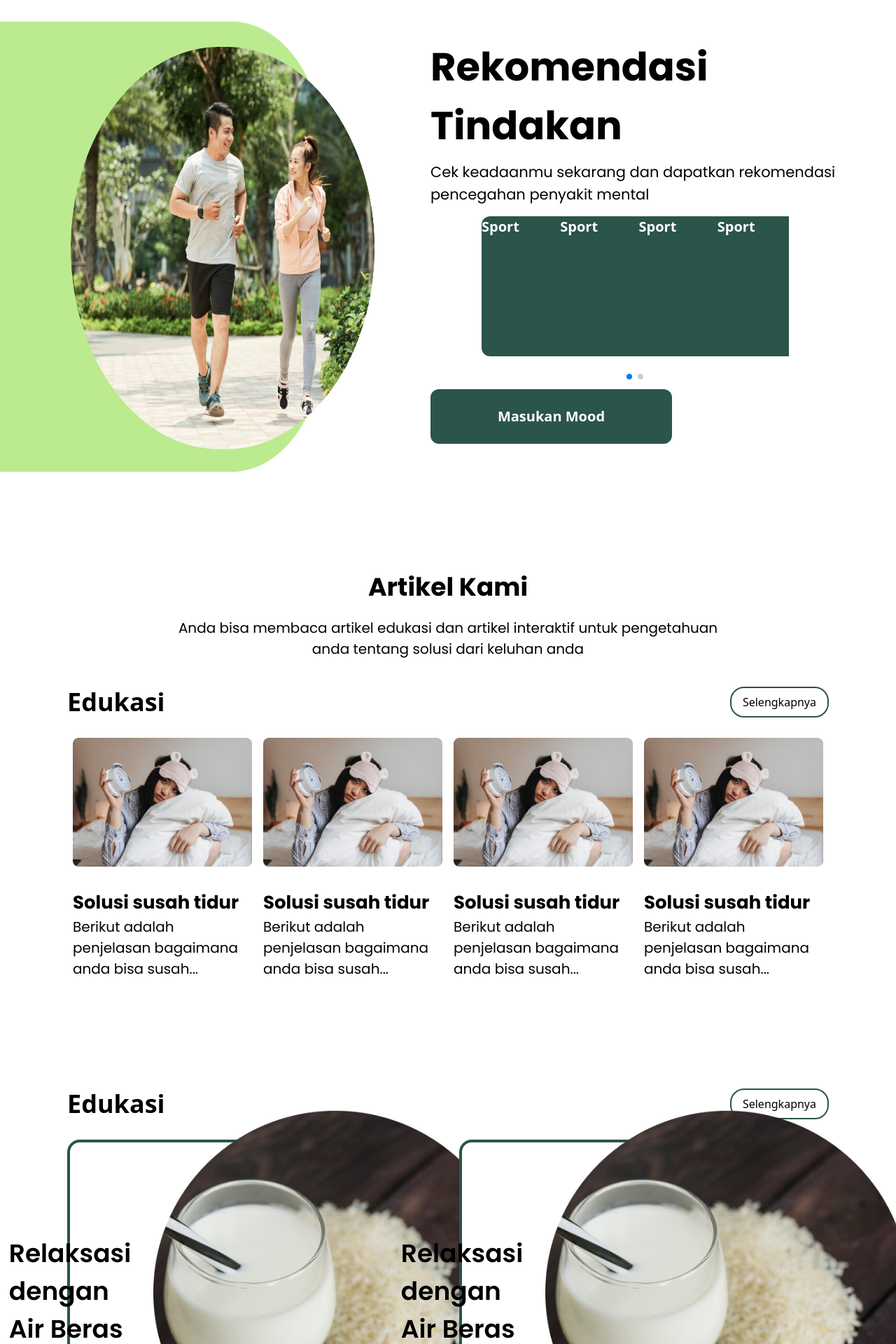
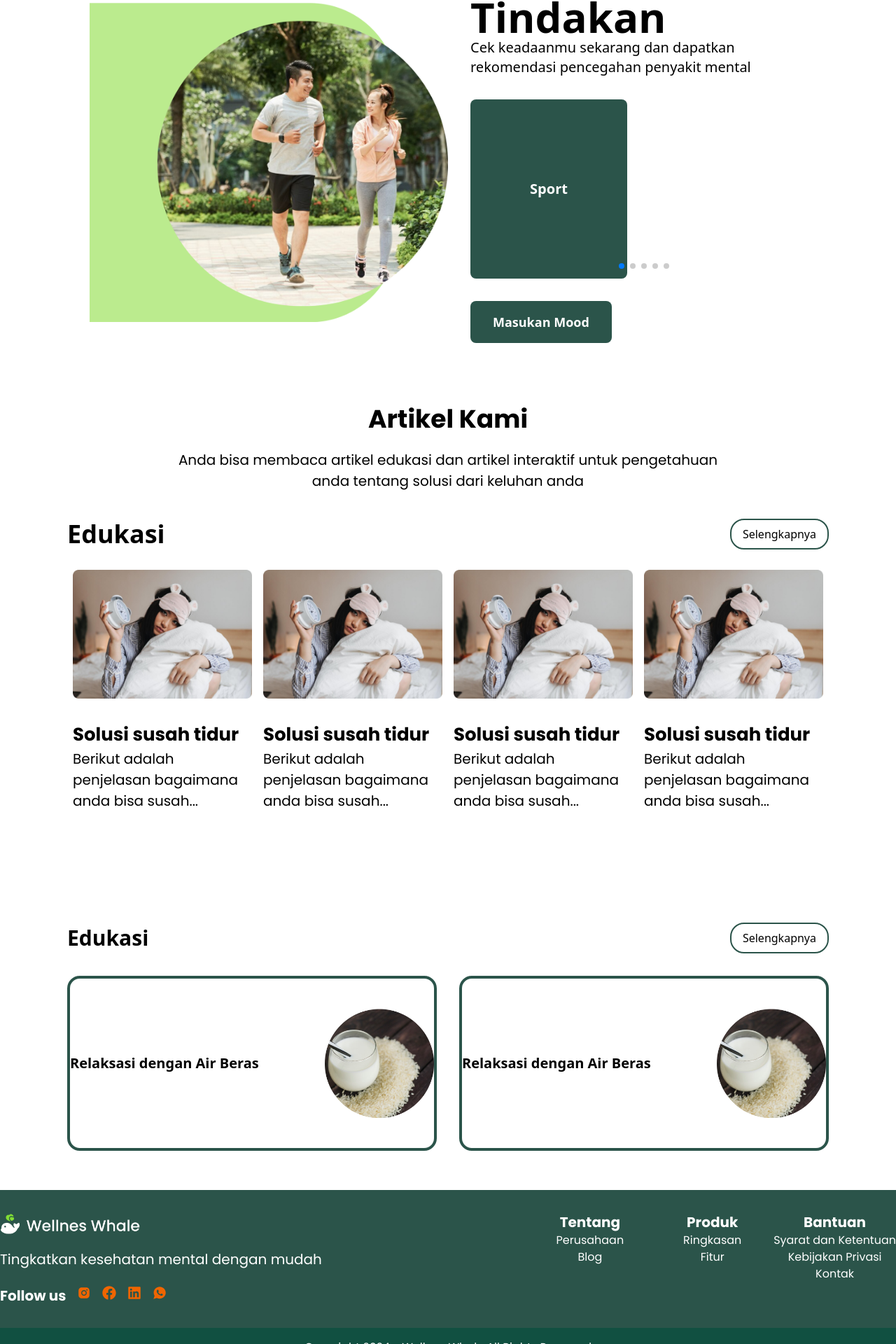
Before and after one commit to aufarhmn/WellnessWhale, a Next.js app in the folder frontend/: page / in a window 1280 px wide. Shown: the part 818-2738 px from the top of the page at 70% size. Built offline with nearby package versions, Linux system fonts and the light colour scheme.

Commit message:
feat: Make several pages more responsive

```diff
--- a/frontend/package.json
+++ b/frontend/package.json
@@ -9,7 +9,7 @@
     "lint": "next lint"
   },
   "dependencies": {
-    "next": "14.1.0",
+    "next": "^14.2.3",
     "react": "^18",
     "react-dom": "^18",
     "react-icons": "^5.2.0",
--- a/frontend/src/components/Action.jsx
+++ b/frontend/src/components/Action.jsx
@@ -1,68 +1,71 @@
-import React from 'react'
-import Image from 'next/image'
-import Sport from '../assets/images/action/sport.png'
-import { Swiper, SwiperSlide } from 'swiper/react'
-import { Pagination } from 'swiper/modules'
+import React from "react";
+import Image from "next/image";
+import Sport from "../assets/images/action/sport.png";
+import { Swiper, SwiperSlide } from "swiper/react";
+import { Pagination } from "swiper/modules";
 
-import 'swiper/css';
-import 'swiper/css/pagination';
+import "swiper/css";
+import "swiper/css/pagination";
 
 export default function Action() {
   return (
-    <>
-      <div className='w-full h-[900px] bg-white flex flex-row py-32'>
-        <div className='w-4/5 h-full '>
-            <Image className="h-full w-full" src={Sport} width={600} height={400}/>
+    <div className="w-full bg-white flex flex-col md:flex-row md:items-center py-8 px-4 md:px-20">
+      <div className="w-full md:w-1/2 flex justify-center md:justify-end">
+        <div className="max-w-md md:max-w-lg">
+          <Image src={Sport} alt="Sport" width={600} height={400} />
         </div>
-        <div className='w-full h-full flex flex-col px-20'>
-            <div className='w-fit h-full font-["Poppins"] my-4 flex flex-col justify-end gap-2'>
-                <p className='font-bold text-[56px]'>Rekomendasi Tindakan</p>
-                <p className='text-[21px]'>Cek keadaanmu sekarang dan dapatkan rekomendasi pencegahan penyakit mental</p>
       </div>
-            <div className='w-full h-full flex flex-row'>
+      <div className="w-full md:w-1/2 flex flex-col items-center md:items-start md:px-8 mt-8 md:mt-0">
+        <div className="text-center md:text-left mb-8">
+          <h1 className="text-4xl md:text-6xl font-bold">
+            Rekomendasi Tindakan
+          </h1>
+          <p className="text-lg md:text-xl">
+            Cek keadaanmu sekarang dan dapatkan rekomendasi pencegahan penyakit
+            mental
+          </p>
+        </div>
+        <div className="w-full flex justify-center md:justify-start mb-8">
           <Swiper
             spaceBetween={10}
-                    slidesPerView={4}
-                    pagination={{
-                        clickable: true
-                    }}
-                    modules={[ Pagination ]}
-                    className="w-full max-w-[75%] h-full"
+            slidesPerView={1}
+            pagination={{ clickable: true }}
+            modules={[Pagination]}
+            className="max-w-lg"
           >
             <SwiperSlide>
-                    <div className='w-[150px] h-[200px] bg-green-400 rounded-[12px]'>
-                        <p className='text-white text-[20px] font-bold'>Sport</p>
+              <div className="w-48 md:w-56 h-64 bg-green-400 rounded-lg flex items-center justify-center">
+                <p className="text-white text-lg md:text-xl font-bold">Sport</p>
               </div>
             </SwiperSlide>
             <SwiperSlide>
-                    <div className='w-[150px] h-[200px] bg-green-400 rounded-[12px]'>
-                        <p className='text-white text-[20px] font-bold'>Sport</p>
+              <div className="w-48 md:w-56 h-64 bg-green-400 rounded-lg flex items-center justify-center">
+                <p className="text-white text-lg md:text-xl font-bold">Sport</p>
               </div>
             </SwiperSlide>
             <SwiperSlide>
-                    <div className='w-[150px] h-[200px] bg-green-400 rounded-[12px]'>
-                        <p className='text-white text-[20px] font-bold'>Sport</p>
+              <div className="w-48 md:w-56 h-64 bg-green-400 rounded-lg flex items-center justify-center">
+                <p className="text-white text-lg md:text-xl font-bold">Sport</p>
               </div>
             </SwiperSlide>
             <SwiperSlide>
-                    <div className='w-[150px] h-[200px] bg-green-400 rounded-[12px]'>
-                        <p className='text-white text-[20px] font-bold'>Sport</p>
+              <div className="w-48 md:w-56 h-64 bg-green-400 rounded-lg flex items-center justify-center">
+                <p className="text-white text-lg md:text-xl font-bold">Sport</p>
               </div>
             </SwiperSlide>
             <SwiperSlide>
-                    <div className='w-[150px] h-[200px] bg-green-400 rounded-[12px]'>
-                        <p className='text-white text-[20px] font-bold'>Sport</p>
+              <div className="w-48 md:w-56 h-64 bg-green-400 rounded-lg flex items-center justify-center">
+                <p className="text-white text-lg md:text-xl font-bold">Sport</p>
               </div>
             </SwiperSlide>
           </Swiper>
         </div>
-            <div className='w-fit h-min mb-10'>
-                <button className='px-24 py-6 bg-green-400 rounded-[12px]'>
-                    <p className='text-white text-[20px] font-bold'>Masukan Mood</p>
+        <div className="mb-10">
+          <button className="px-8 py-4 bg-green-400 rounded-lg">
+            <p className="text-white text-lg font-bold">Masukan Mood</p>
           </button>
         </div>
       </div>
     </div>
-    </>
-  )
+  );
 }
--- a/frontend/src/components/Footer.jsx
+++ b/frontend/src/components/Footer.jsx
@@ -1,73 +1,56 @@
-import React from 'react'
-import Image from 'next/image'
-import { FaFacebook, FaLinkedin   } from 'react-icons/fa'
-import { AiFillInstagram } from "react-icons/ai"
-import { IoLogoWhatsapp } from "react-icons/io"
+import React from "react";
+import Image from "next/image";
+import { FaFacebook, FaLinkedin } from "react-icons/fa";
+import { AiFillInstagram } from "react-icons/ai";
+import { IoLogoWhatsapp } from "react-icons/io";
 
 export default function Footer() {
   return (
-    <>
-      <div className='flex flex-col w-full h-[420px] bg-green-400'>
-        <div className='w-full h-[330px] flex flex-row'>
-          <div className='w-4/5 h-full flex flex-col'>
-            <div className='flex flex-col justify-center pl-12'>
-              <Image
-                src='/Logo-White.png'
-                className='aspect-auto w-1/2 pt-14'
-                width={200}
-                height={44}
-              />
-              <div className='w-full h-full'>
-                <p className="text-white font-['Poppins'] pt-4 text-[20px]">
-                  {' '}
-                  Tingkatkan kesehatan mental dengan mudah{' '}
+    <div className='bg-green-400 text-white font-["Poppins"]'>
+      <div className="container mx-auto flex flex-col lg:flex-row py-8">
+        <div className="flex-1 px-4 lg:px-0">
+          <div className="flex justify-center lg:justify-start">
+            <Image src="/Logo-White.png" width={200} height={44} alt="Logo" />
+          </div>
+          <p className="text-center lg:text-left text-lg lg:text-xl mt-4">
+            Tingkatkan kesehatan mental dengan mudah
           </p>
+          <div className="flex justify-center lg:justify-start mt-4 lg:mt-6">
+            <p className="text-lg lg:text-xl font-bold mr-4">Follow us</p>
+            <div className="flex space-x-4">
+              <AiFillInstagram className="text-orange-100 text-xl" />
+              <FaFacebook className="text-orange-100 text-xl" />
+              <FaLinkedin className="text-orange-100 text-xl" />
+              <IoLogoWhatsapp className="text-orange-100 text-xl" />
             </div>
-              <div className='flex flex-row pt-10 justify-start gap-10 w-full '>
-                <p className="text-white text-[20px] font-['Poppins'] font-bold">
-                  {' '}
-                  Follow us{' '}
-                </p>
-                <div className='bg-white h-[40px] rounded-[20px]'>
-                  <AiFillInstagram  className='text-orange-100 text-[20px] mx-2 my-2' />
           </div>
-                <div className='bg-white rounded-[20px]'>
-                  <FaFacebook  className='text-orange-100 text-[20px] mx-2 my-2' />
         </div>
-                <div className='bg-white rounded-[20px]'>
-                  <FaLinkedin className='text-orange-100 text-[20px] mx-2 my-2' />
+        <div className="flex-1 flex justify-center lg:justify-end mt-6 lg:mt-0">
+          <div className="grid grid-cols-1 gap-y-4 lg:grid-cols-3 lg:gap-y-0">
+            <div className="text-center">
+              <p className="font-bold text-xl">Tentang</p>
+              <p>Perusahaan</p>
+              <p>Blog</p>
             </div>
-                <div className='bg-white rounded-[20px]'>
-                  <IoLogoWhatsapp className='text-orange-100 text-[20px] mx-2 my-2' />
+            <div className="text-center">
+              <p className="font-bold text-xl">Produk</p>
+              <p>Ringkasan</p>
+              <p>Fitur</p>
+            </div>
+            <div className="text-center">
+              <p className="font-bold text-xl">Bantuan</p>
+              <p>Syarat dan Ketentuan</p>
+              <p>Kebijakan Privasi</p>
+              <p>Kontak</p>
             </div>
           </div>
         </div>
       </div>
-          <div className='w-full h-full bg-white flex flex-row font-["Poppins"] text-[20px]'>
-            <div className='w-full h-full flex flex-col items-center justify-center'>
-                <p className='font-bold text-[24px]'> Tentang </p>
-                <p> Perusahaan </p>
-                <p> Blog </p>
-            </div>
-            <div className='w-full h-full flex flex-col items-center justify-center'>
-                <p className='font-bold text-[24px]'> Produk </p>
-                <p> Ringkasan </p>
-                <p> Fitur </p>
-            </div>
-            <div className='w-full h-full flex flex-col items-center justify-center'>
-                <p className='font-bold text-[24px]'> Bantuan </p>
-                <p> Syarat dan Ketentuan </p>
-                <p> Kebijakan Privasi </p>
-                <p> Kontak </p>
-            </div>
-          </div>
-        </div>
-        <div className='bg-green-200 w-full h-[90px] flex flex-row items-center justify-center'>
-          <p className="text-white font-['Poppins'] text-[18px]">
+      <div className="bg-green-200 py-4 text-center">
+        <p className="text-white text-sm lg:text-base">
           Copyright 2024 - Wellnes Whale All Rights Reserved
         </p>
       </div>
     </div>
-    </>
-  )
+  );
 }
--- a/frontend/src/components/Interactive.jsx
+++ b/frontend/src/components/Interactive.jsx
@@ -2,30 +2,51 @@ import React from "react";
 import Image from "next/image";
 import Beras from "../assets/images/hero/beras.png";
 
-export default function interactive() {
+export default function Interactive() {
   return (
     <>
-      <div className="flex flex-col w-full h-[450px] bg-white mt-8 mb-12">
-        <div className="w-full h-[70px] flex flex-row justify-between items-center px-24 mt-4">
-          <p className="text-[36px] font-bold"> Edukasi </p>
+      <div className="flex flex-col w-full bg-white mt-8 mb-12">
+        <div className="w-full px-6 py-4 lg:px-24 lg:py-6 flex flex-row justify-between items-center">
+          <p className="text-xl lg:text-3xl font-bold">Edukasi</p>
           <button className="border-2 px-4 py-2 rounded-[20px] border-green-400">
-            {" "}
-            Selengkapnya{" "}
+            Selengkapnya
           </button>
         </div>
-        <div className="flex flex-row w-full h-full mt-4 px-20 py-2">
-            <div className="w-1/2 h-full bg-white border-4 border-green-400 rounded-[18px] mx-4 flex flex-row justify-center items-center">
-                <p className="w-1/2 font-['Poppins'] font-semibold text-[36px] mx-8 my-8">
-                    Relaksasi dengan Air Beras
+        <div className="flex flex-col lg:flex-row w-full px-6 lg:px-20 py-2">
+          <div className="w-full lg:w-1/2 lg:mx-4 flex flex-col justify-center items-center mb-4 lg:mb-0">
+            <div className="w-full h-[300px] lg:h-[250px] bg-white border-4 border-green-400 rounded-[18px] flex flex-row justify-between items-center">
+              <div className="text-center lg:text-left w-[70%]">
+                <p className="text-lg lg:text-xl font-semibold my-2">
+                  Relaksasi dengan Air Beras
                 </p>
-                <Image src={Beras} className="w-min aspect-square" width={180}/>
+              </div>
+              <div className="w-[30%]">
+                <Image
+                  src={Beras}
+                  className="aspect-square"
+                  width={180}
+                  height={180}
+                />
+              </div>
             </div>
-            <div className="w-1/2 h-full bg-white border-4 border-green-400 rounded-[18px] mx-4 flex flex-row justify-center items-center">
-                <p className="w-1/2 font-['Poppins'] font-semibold text-[36px] mx-8 my-8">
-                    Relaksasi dengan Air Beras
+          </div>
+          <div className="w-full lg:w-1/2 lg:mx-4 flex flex-col justify-center items-center">
+            <div className="w-full h-[300px] lg:h-[250px] bg-white border-4 border-green-400 rounded-[18px] flex flex-row justify-between items-center">
+              <div className="text-center lg:text-left w-[70%]">
+                <p className="text-lg lg:text-xl font-semibold my-2">
+                  Relaksasi dengan Air Beras
                 </p>
-                <Image src={Beras} className="w-min aspect-square" width={180}/>
+              </div>
+              <div className="w-[30%]">
+                <Image
+                  src={Beras}
+                  className="aspect-square"
+                  width={180}
+                  height={180}
+                />
+              </div>
             </div>
+          </div>
         </div>
       </div>
     </>
--- a/frontend/src/styles/globals.css
+++ b/frontend/src/styles/globals.css
@@ -1,4 +1,4 @@
-@import url('https://fonts.googleapis.com/css2?family=Poppins:ital,wght@0,100;0,200;0,300;0,400;0,500;0,600;0,700;0,800;0,900;1,100;1,200;1,300;1,400;1,500;1,600;1,700;1,800;1,900&display=swap');
+@import url("https://fonts.googleapis.com/css2?family=Poppins:ital,wght@0,100;0,200;0,300;0,400;0,500;0,600;0,700;0,800;0,900;1,100;1,200;1,300;1,400;1,500;1,600;1,700;1,800;1,900&display=swap");
 
 @tailwind base;
 @tailwind components;
@@ -43,3 +43,68 @@ body {
     text-wrap: balance;
   }
 }
+
+@media only screen and (max-width: 768px) {
+  .w-full {
+    width: 100% !important;
+  }
+  .h-full {
+    height: 100% !important;
+  }
+  .py-32 {
+    padding-top: 16px !important;
+    padding-bottom: 16px !important;
+  }
+  .px-20 {
+    padding-left: 10px !important;
+    padding-right: 10px !important;
+  }
+  .w-4-5 {
+    width: 100% !important;
+  }
+  .w-fit {
+    width: 100% !important;
+  }
+  .max-w-75 {
+    max-width: 100% !important;
+  }
+  .h-900 {
+    height: auto !important;
+  }
+  .bg-white {
+    background-color: #fff !important;
+  }
+  .font-bold {
+    font-weight: bold !important;
+  }
+  .text-56 {
+    font-size: 24px !important;
+  }
+  .text-21 {
+    font-size: 18px !important;
+  }
+  .text-white {
+    color: #fff !important;
+  }
+  .bg-green-400 {
+    background-color: #34c759 !important;
+  }
+  .rounded-12 {
+    border-radius: 12px !important;
+  }
+  .px-24 {
+    padding-left: 10px !important;
+    padding-right: 10px !important;
+  }
+  .py-6 {
+    padding-top: 6px !important;
+    padding-bottom: 6px !important;
+  }
+  .container {
+    flex-direction: column; /* Mengubah tata letak menjadi kolom */
+  }
+  .image-container {
+    order: 2; /* Mengubah urutan elemen */
+    margin-bottom: 20px; /* Menambahkan ruang di antara elemen */
+  }
+}
```
Also changed, not shown: frontend/src/components/Article.jsx (+33 -9 lines), frontend/src/components/Hero.jsx (+27 -21 lines), frontend/src/components/Navbar.jsx (+14 -14 lines), 1 other file (tests, documents, lock files or other folders). Lines whose indentation alone changed are shown as unchanged.
